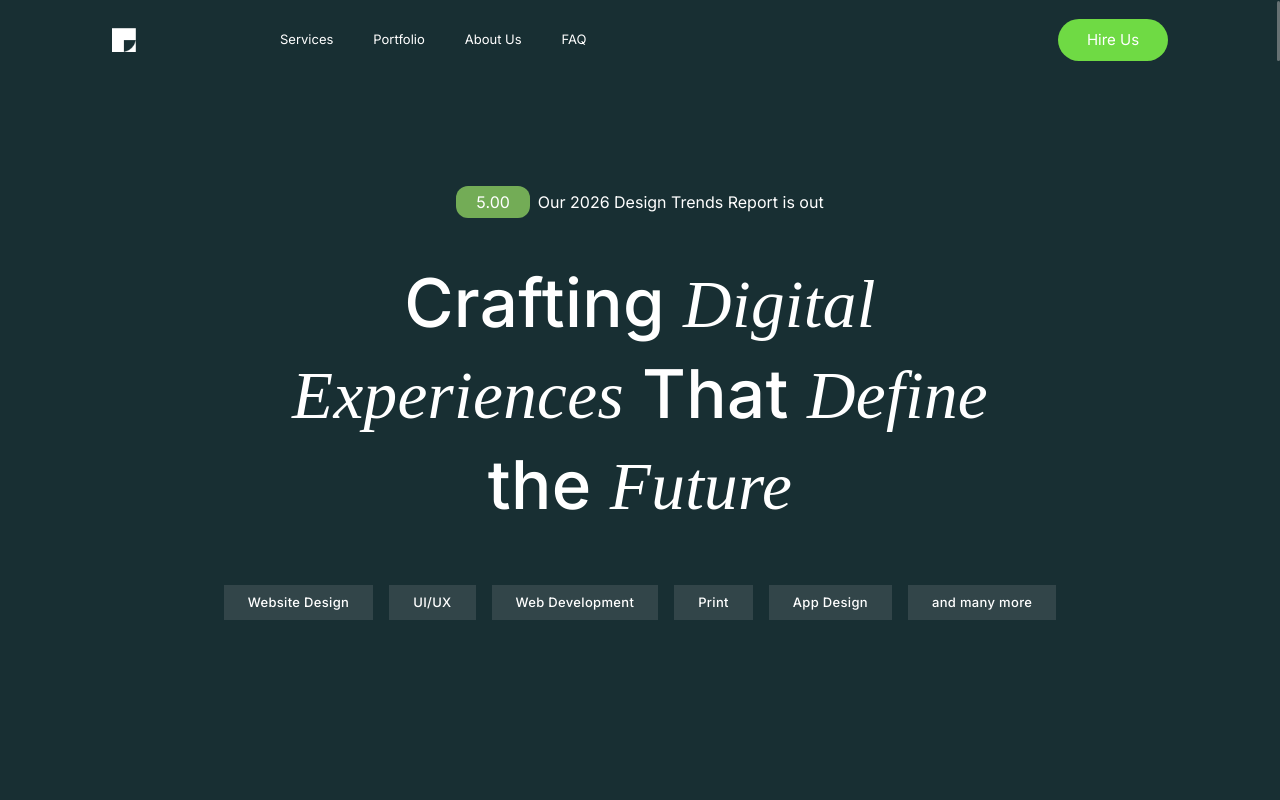
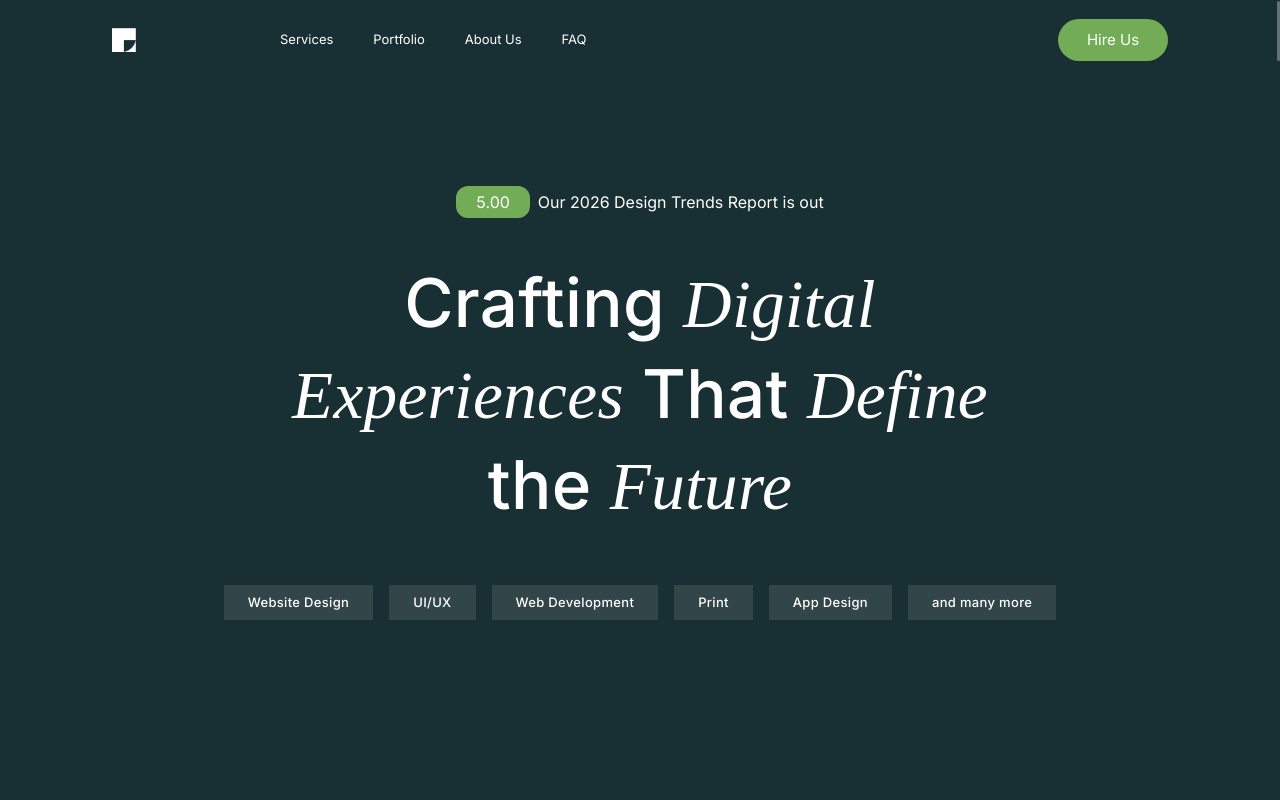
Before and after one commit to Neaz-mq/prographr-agency, a React (Vite) app: page / in a window 1280 px wide. Shown: the top 800 px of the page. Built offline with nearby package versions, Linux system fonts and the light colour scheme; a web font is replaced by a local one.

Commit message:
updated navbar

```diff
--- a/src/components/Navbar.jsx
+++ b/src/components/Navbar.jsx
@@ -28,7 +28,7 @@ function UpworkIcon({ size = 42 }) {
       fill="none"
       xmlns="http://www.w3.org/2000/svg"
     >
-      <circle cx="33" cy="33" r="33" fill="#6FDA44" />
+      <circle cx="33" cy="33" r="33" fill="#73AC56" />
       <g transform="translate(14.87, 21.76) scale(1.6)">
         <path
           d="M0,.29h2.31c0,1,0,2.01,0,3.01,0,1.31-.22,2.88.51,4.03.5.78,1.36,1.17,2.28,1.07,1.46-.16,2.07-1.47,2.15-2.8V.29s4.02,0,4.02,0c.31,1.21.63,2.43,1.22,3.54.46-1.93,1.93-3.37,3.89-3.73,3.74-.69,6.79,2.31,6.19,6.06-.61,3.83-4.95,5.51-8.12,3.39l-.67-.47-.81,4.98h-2.34c.39-2.35.82-4.69,1.23-7.04-1.05-1.52-1.82-3.25-2.29-5.04-.03,0-.02.04-.02.06-.09,2.36.44,4.79-1.14,6.78-1.14,1.43-3.01,1.94-4.77,1.54C1.45,9.84.1,7.84.02,5.64l-.02-.04V.29ZM17.32,2.07c-2.3.12-2.86,2.54-3.12,4.42.82,1.32,2.52,2.26,4.09,1.81,3.12-.9,2.62-6.41-.97-6.23Z"
@@ -249,7 +249,7 @@ export default function Navbar() {
                   onMouseLeave={handleHireLeave}
                   animate={{ width: hireExpanded ? CIRCLE_SIZE : PILL_WIDTH }}
                   transition={pillTransition(hireExpanded)}
-                  style={{ height: CIRCLE_SIZE, background: "#6FDA44", flexShrink: 0, borderRadius: 999 }}
+                  style={{ height: CIRCLE_SIZE, background: "#73AC56", flexShrink: 0, borderRadius: 999 }}
                 >
                   <AnimatePresence mode="wait">
                     {!hireExpanded ? (
```
